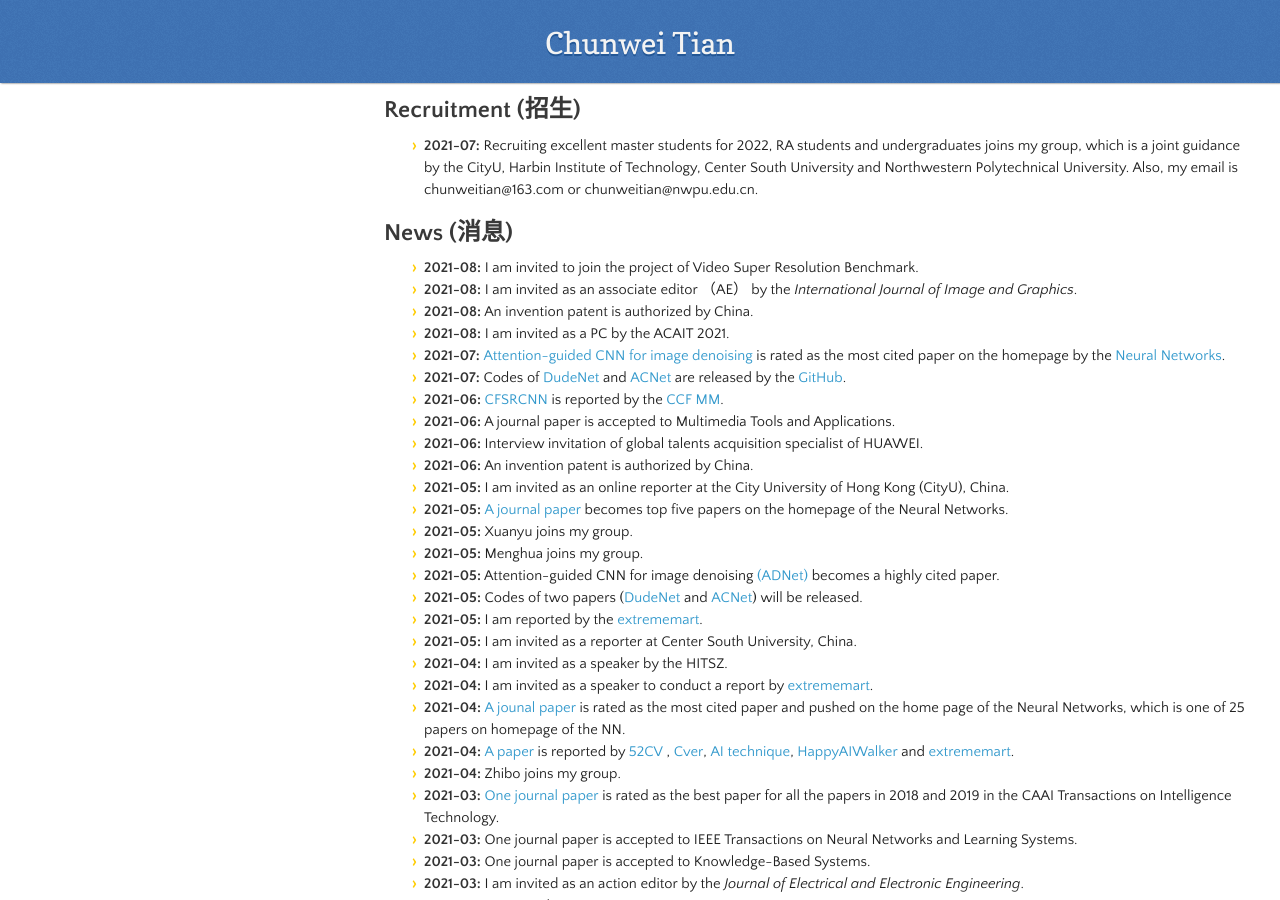
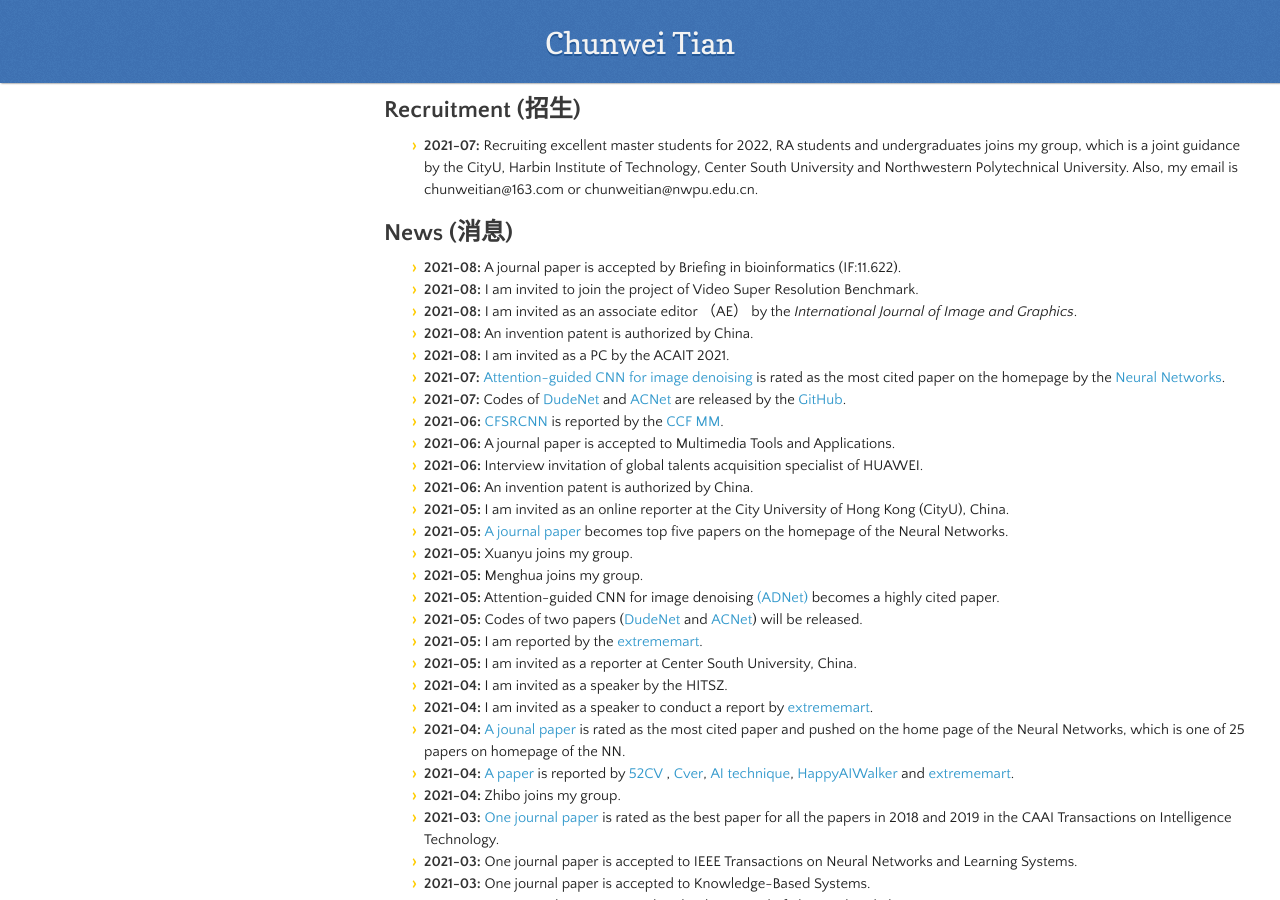
Before and after one commit to hellloxiaotian/hellloxiaotian.github.io, a Jekyll site: the page built from index.md, in a window 1280 px wide and 900 px high, scrolled down 1146 px. Built offline with Jekyll 4.4.1, drawn with Linux system fonts in a browser that asks for light colours; nearby versions of some CDN libraries; our own code applies the rules of GitHub Pages for plain Markdown files; the repository's description, which GitHub fills in, is left out.

Commit message:
Update index.md

```diff
--- a/index.md
+++ b/index.md
@@ -29,7 +29,8 @@ Major Research Project:  Noise Tolerance Computing and Flexible Low-Level Vision
 - **2021-07:** Recruiting excellent master students for 2022, RA students and undergraduates joins my group, which is a joint guidance by the CityU, Harbin Institute of Technology, Center South University and Northwestern Polytechnical University. Also, my email is chunweitian@163.com or chunweitian@nwpu.edu.cn.
 
 ## News (消息)
--  **2021-08:** I am invited to join the project of Video Super Resolution Benchmark.
+- **2021-08:** A journal paper is accepted by Briefing in bioinformatics (IF:11.622).
+- **2021-08:** I am invited to join the project of Video Super Resolution Benchmark.
 - **2021-08:** I am invited as an associate editor （AE） by the *International Journal of Image and Graphics*.
 - **2021-08:** An invention patent is authorized by China.
 - **2021-08:** I am invited as a PC by the ACAIT 2021.
```
